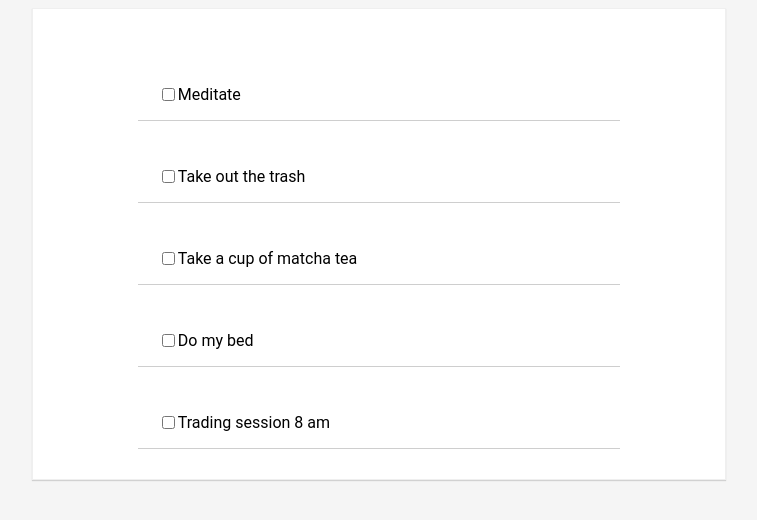
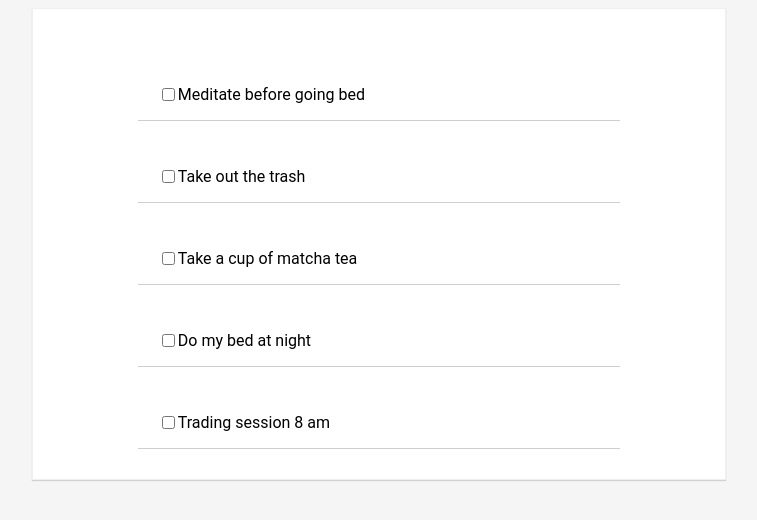
Before and after one commit to camilamontealegre/to-do-app-, a React (Create React App) app: page / in a window 1280 px wide. Shown: the top 520 px of the page, without its empty margins (261-1018 px from the left). Built offline with nearby package versions, Linux system fonts and the light colour scheme.

Commit message:
I changed dat from a js archive

```diff
--- a/src/todosData.js
+++ b/src/todosData.js
@@ -1,7 +1,7 @@
 const todosData=[
 {
     id:1,
-    task:"Meditate",
+    task:"Meditate before going bed",
     completed:false
 },
 {
@@ -16,7 +16,7 @@ const todosData=[
 },
 {
     id:4,
-    task:"Do my bed",
+    task:"Do my bed at night",
     completed:false
 },
 {
```
